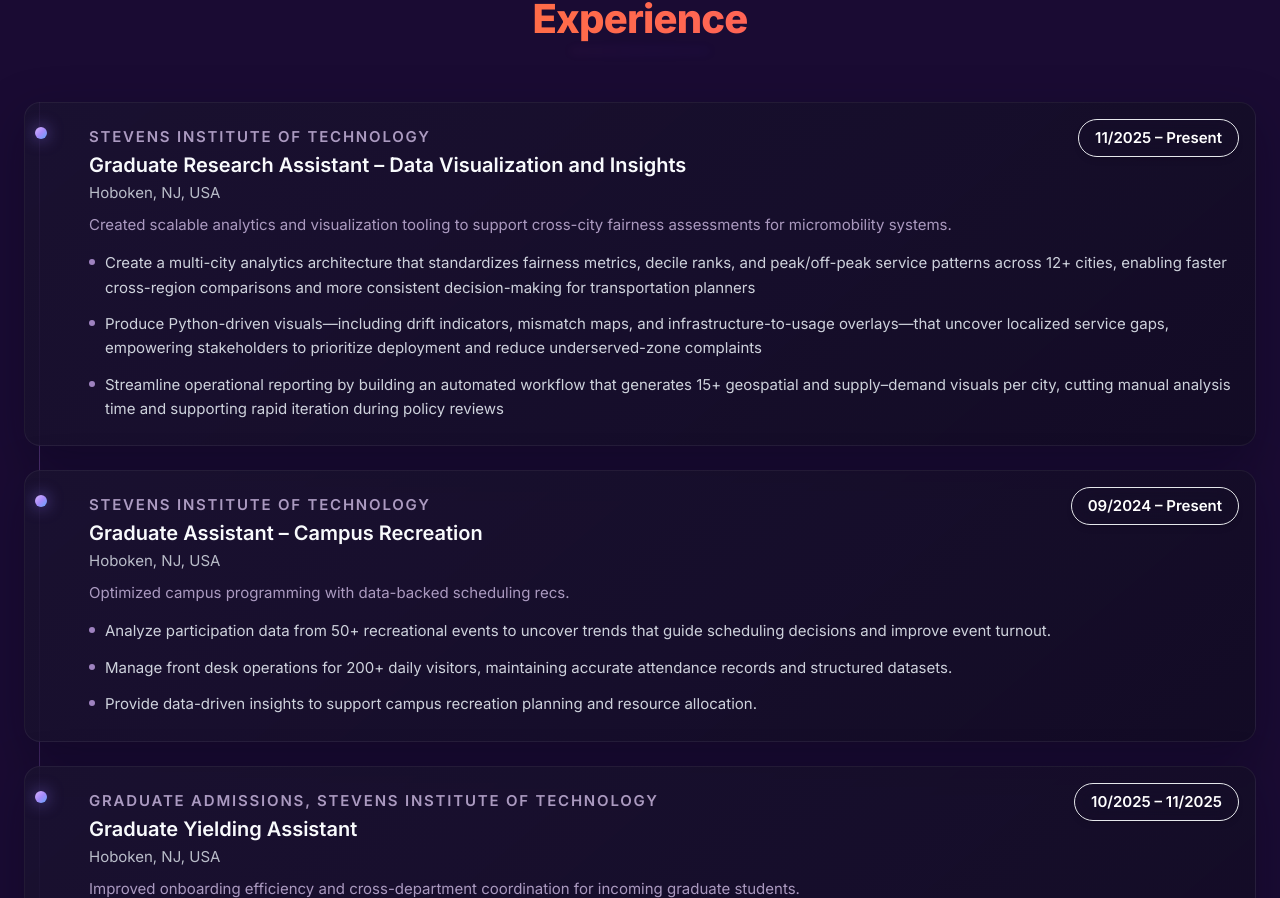
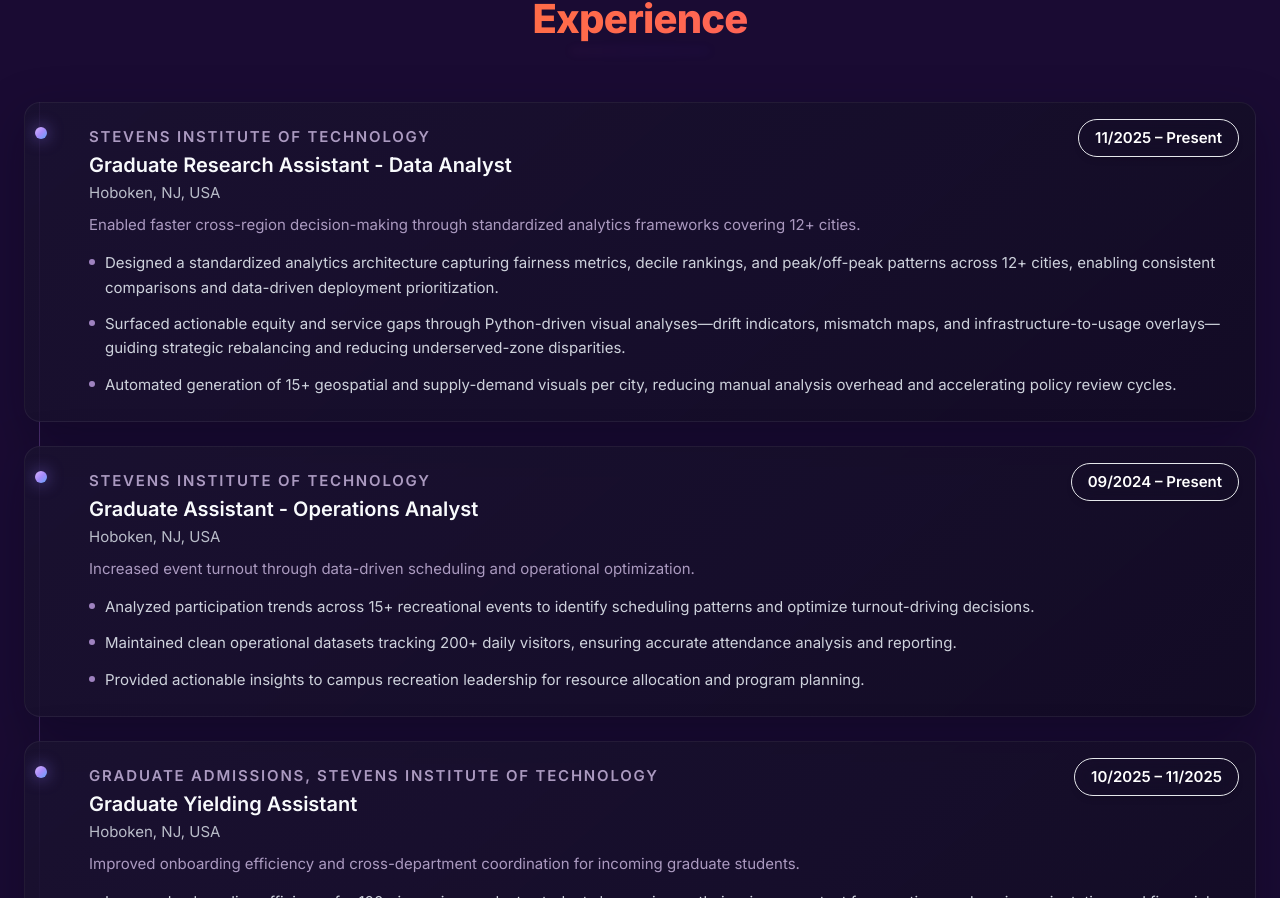
Before and after one commit to vshinde1-design/Portfolio-Website, a React (Vite) app: page / in a window 1280 px wide. Shown: the part 1902-2800 px from the top of the page. Built offline with nearby package versions, Linux system fonts and the light colour scheme.

Commit message:
Update experience section with revised titles and bullet points

```diff
--- a/src/components/sections/Experience.tsx
+++ b/src/components/sections/Experience.tsx
@@ -5,27 +5,27 @@
 
 const experiences = [
   {
-    role: 'Graduate Research Assistant – Data Visualization and Insights',
+    role: 'Graduate Research Assistant - Data Analyst',
     org: 'Stevens Institute of Technology',
     loc: 'Hoboken, NJ, USA',
     dates: '11/2025 – Present',
-    impact: 'Created scalable analytics and visualization tooling to support cross-city fairness assessments for micromobility systems.',
+    impact: 'Enabled faster cross-region decision-making through standardized analytics frameworks covering 12+ cities.',
     bullets: [
-      'Create a multi-city analytics architecture that standardizes fairness metrics, decile ranks, and peak/off-peak service patterns across 12+ cities, enabling faster cross-region comparisons and more consistent decision-making for transportation planners',
-      'Produce Python-driven visuals—including drift indicators, mismatch maps, and infrastructure-to-usage overlays—that uncover localized service gaps, empowering stakeholders to prioritize deployment and reduce underserved-zone complaints',
-      'Streamline operational reporting by building an automated workflow that generates 15+ geospatial and supply–demand visuals per city, cutting manual analysis time and supporting rapid iteration during policy reviews'
+      'Designed a standardized analytics architecture capturing fairness metrics, decile rankings, and peak/off-peak patterns across 12+ cities, enabling consistent comparisons and data-driven deployment prioritization.',
+      'Surfaced actionable equity and service gaps through Python-driven visual analyses—drift indicators, mismatch maps, and infrastructure-to-usage overlays—guiding strategic rebalancing and reducing underserved-zone disparities.',
+      'Automated generation of 15+ geospatial and supply-demand visuals per city, reducing manual analysis overhead and accelerating policy review cycles.'
     ]
   },
   {
-    role: 'Graduate Assistant – Campus Recreation',
+    role: 'Graduate Assistant - Operations Analyst',
     org: 'Stevens Institute of Technology',
     loc: 'Hoboken, NJ, USA',
     dates: '09/2024 – Present',
-    impact: 'Optimized campus programming with data-backed scheduling recs.',
+    impact: 'Increased event turnout through data-driven scheduling and operational optimization.',
     bullets: [
-      'Analyze participation data from 50+ recreational events to uncover trends that guide scheduling decisions and improve event turnout.',
-      'Manage front desk operations for 200+ daily visitors, maintaining accurate attendance records and structured datasets.',
-      'Provide data-driven insights to support campus recreation planning and resource allocation.'
+      'Analyzed participation trends across 15+ recreational events to identify scheduling patterns and optimize turnout-driving decisions.',
+      'Maintained clean operational datasets tracking 200+ daily visitors, ensuring accurate attendance analysis and reporting.',
+      'Provided actionable insights to campus recreation leadership for resource allocation and program planning.'
     ]
   },
   {
@@ -41,27 +41,27 @@
     ]
   },
   {
-    role: 'Summer Research Assistant – Big Data Analytics',
+    role: 'Summer Research Assistant - Data Engineer & Analyst',
     org: 'Stevens Institute of Technology',
     loc: 'Hoboken, NJ, USA',
-    dates: 'May 2025 – Jul 2025',
-    impact: 'Built core data engineering and modeling pipelines to enable reliable, large-scale mobility analytics.',
+    dates: '05/2025 – 07/2025',
+    impact: 'Stabilized large-scale analytics workflows and identified systemic equity disparities in vehicle availability.',
     bullets: [
-      'Constructed a large-scale ETL pipeline (Python + AWS EC2) to ingest and clean millions of real-time mobility records from 8 systems, improving data reliability and enabling teams to run downstream analytics without pipeline failures.',
-      'Engineered geospatial and statistical models that exposed 30% lower vehicle availability in disadvantaged neighborhoods, giving leadership a measurable basis for rebalancing fleet allocation and reducing wait times.',
-      'Synthesized temporal, supply, and demand KPIs into dynamic Power BI dashboards that highlighted peak-hour shortages, helping resource teams plan capacity improvements tied directly to predicted rider spikes.'
+      'Built a Python- and AWS-based ETL pipeline ingesting and cleaning millions of real-time mobility records across 8 systems, improving data reliability for downstream analysis.',
+      'Identified 30% lower vehicle access in disadvantaged neighborhoods through geospatial and statistical analysis, supporting data-driven fleet rebalancing decisions.',
+      'Consolidated temporal, supply, and demand KPIs into dynamic Power BI dashboards surfacing peak-hour shortages and enabling proactive capacity planning.'
     ]
   },
   {
-    role: 'Undergraduate Data Analyst – Inventory & Demand Forecasting',
+    role: 'Undergraduate Assistant - Supply Chain Analyst',
     org: 'Terna Engineering College',
     loc: 'Navi Mumbai, MH, India',
-    dates: 'Sep 2023 – Apr 2024',
-    impact: 'Implemented operational analytics and audit tooling to improve inventory reliability and surface product insights.',
+    dates: '09/2023 – 04/2024',
+    impact: 'Reduced supplier delays and uncovered product affinity patterns driving merchandising strategy.',
     bullets: [
-      'Implemented an SQL-driven auditing system tracking 500+ vendor purchase orders, flagging discrepancies and reducing supplier-related delay escalations by giving procurement clear visibility into order reliability.',
-      'Extracted workflow bottlenecks by analyzing 200+ unstructured operational notes, guiding department leads to revise processes and reduce recurring service interruptions.',
-      'Identified 18 high-value product affinity patterns from 5,000+ transactions, informing a new store-layout strategy that increased bundle opportunities and improved promotional targeting.'
+      'Implemented an SQL-driven auditing system tracking 500+ vendor purchase orders, reducing supplier delay escalations through improved visibility into order reliability.',
+      'Analyzed 200+ unstructured workflow records to identify operational bottlenecks, streamlining the procurement lifecycle.',
+      'Uncovered 18 high-value product affinity patterns from 5,000+ transactions, informing store-layout optimization and bundle strategy.'
     ]
   }
 ]
```
